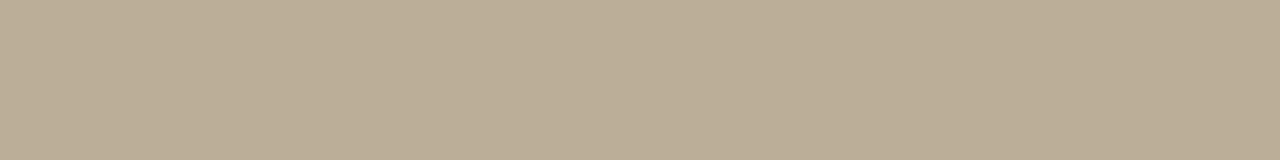
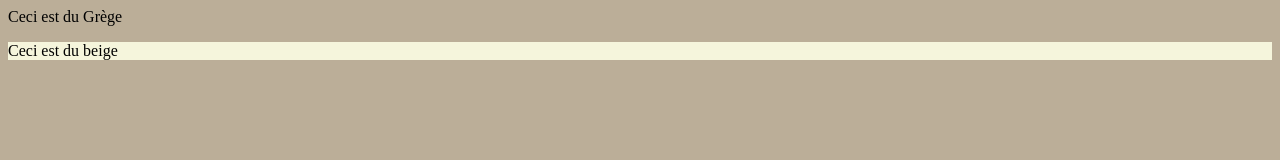
Before and after one commit to Yashidao/Docker_Ex1, a plain HTML site: page src/index.html in a window 1280 px wide. Drawn offline with Linux system fonts and the light colour scheme.

Commit message:
ajout p beige

```diff
--- a/src/index.html
+++ b/src/index.html
@@ -7,6 +7,7 @@
     <title>Docker</title>
 </head>
 <body>
-
+    Ceci est du Grège
+    <p>Ceci est du beige</p>
 </body>
 </html>
--- a/src/monsite.css
+++ b/src/monsite.css
@@ -1,4 +1,6 @@
-body
-{
+body {
     background-color: #bbae98;
 }
+p{
+    background-color: #F5F5DC;
+}
```
